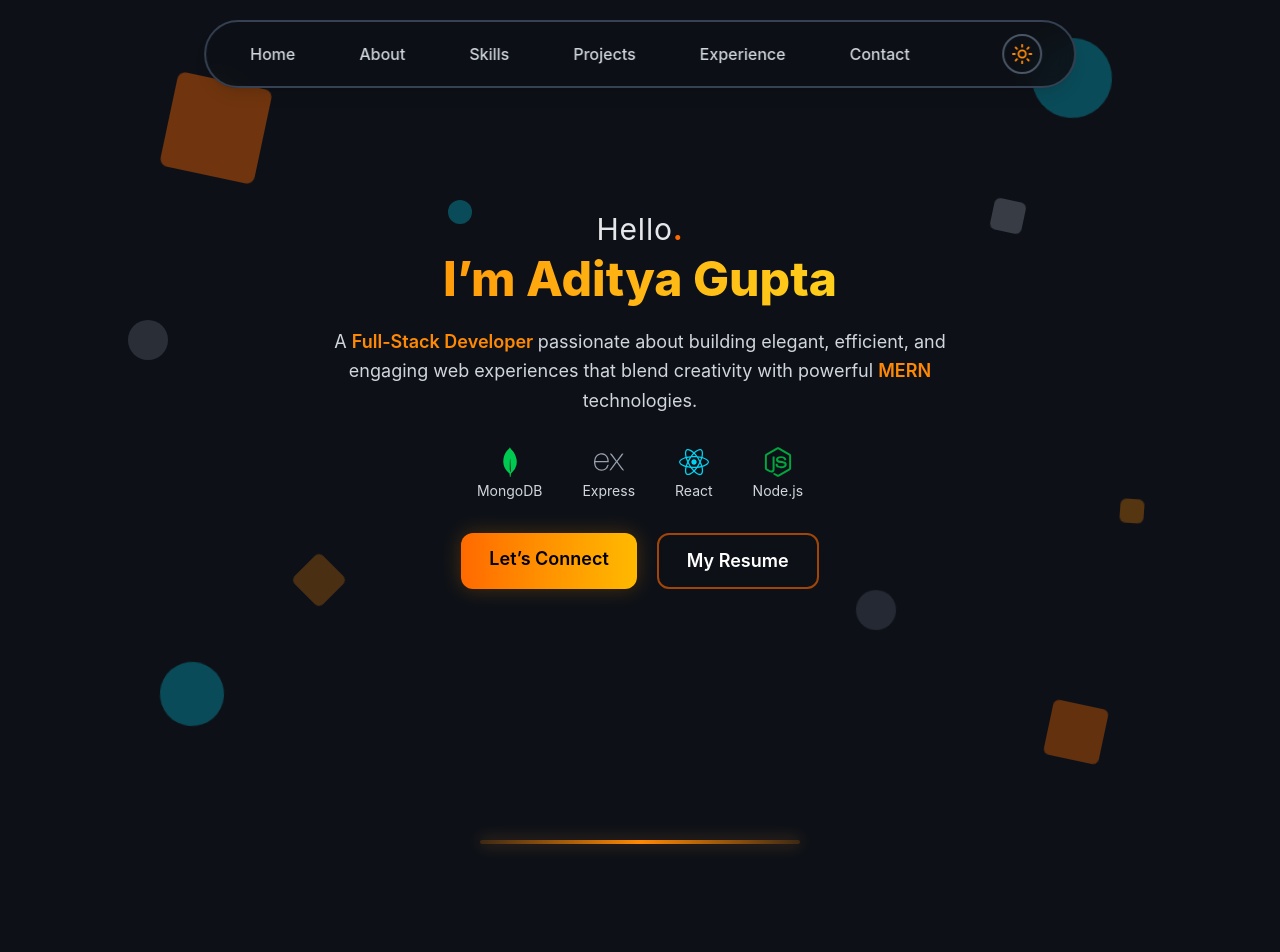
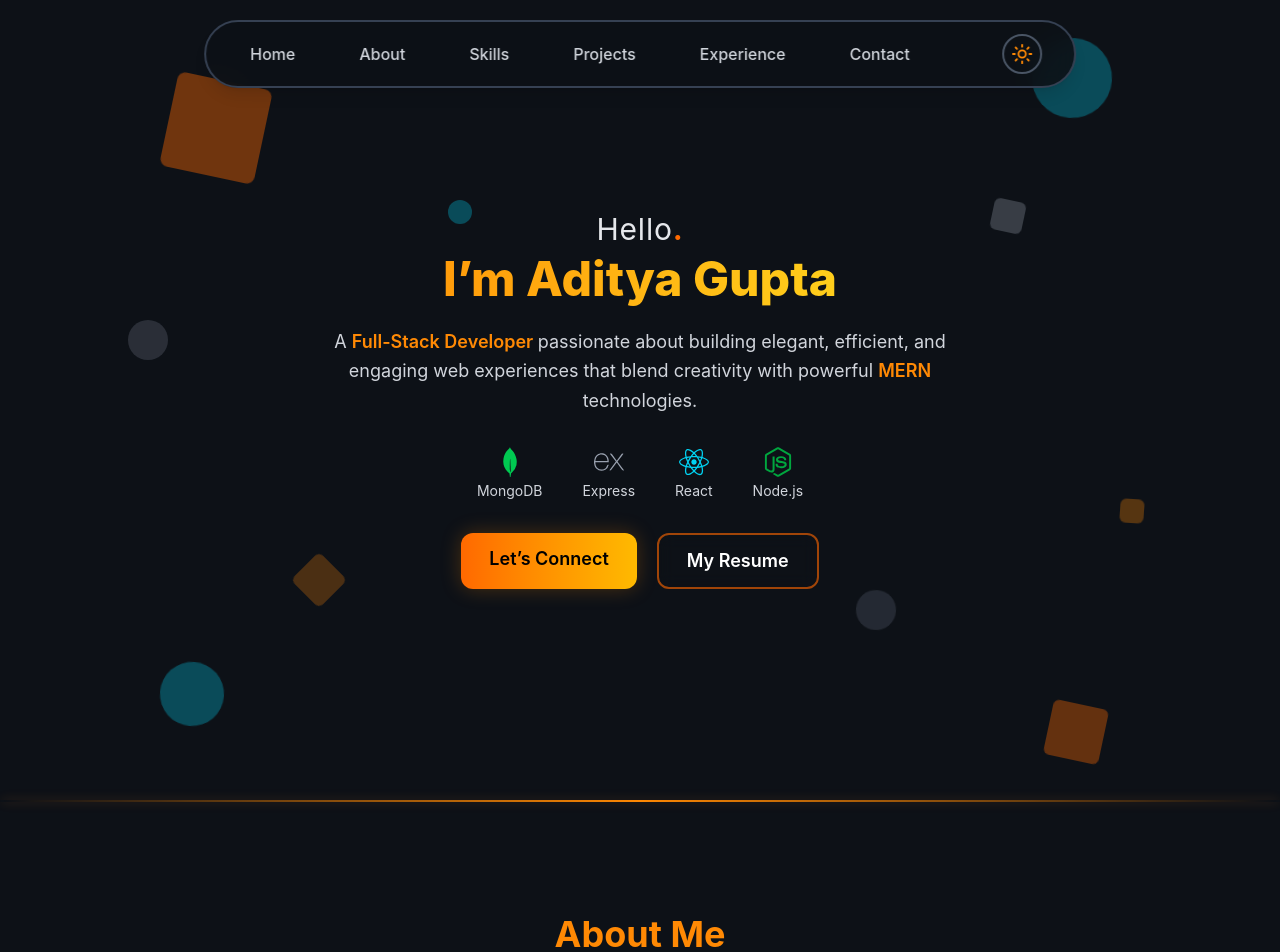
Before and after one commit to AdityaGupta2791/Portfolio, a React (Vite) app: page / in a window 1280 px wide. Shown: the top 952 px of the page. Built offline with nearby package versions, Linux system fonts and the light colour scheme.

Commit message:
updated Divider

```diff
--- a/src/components/Divider.jsx
+++ b/src/components/Divider.jsx
@@ -2,8 +2,8 @@ import React from 'react'
 
 const Divider = () => {
   return (
-    <div className="w-80 h-1 mx-auto my-10 bg-gradient-to-r from-orange-400/20 via-orange-400 to-orange-400/20 rounded-full shadow-[0_0_15px_rgba(251,146,60,0.4)]" />
-  )
-}
+    <div className="w-full h-[2px] mx-auto bg-gradient-to-r from-transparent via-orange-400 to-transparent rounded-full shadow-[0_0_12px_rgba(251,146,60,0.35)] animate-pulse" />
+  );
+};
 
 export default Divider
```
